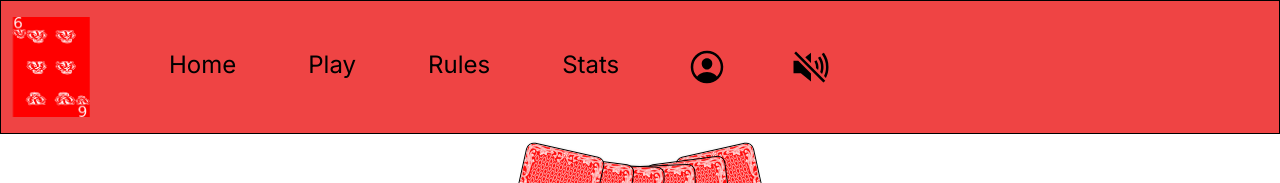
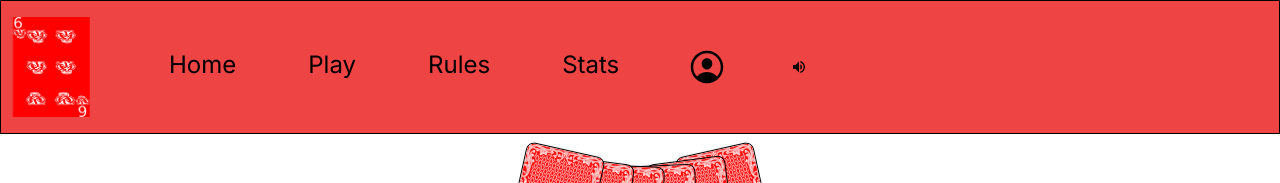
Before and after one commit to JaimeZepeda08/SixOfBadgers, a Next.js app in the folder euchreGame/frontend/: page /game in a window 1280 px wide. Both pictures are taken after a click on the element 811 px from the left and 67 px from the top of the page. Shown: the top 183 px of the page. Built offline with nearby package versions, Linux system fonts and the light colour scheme.

Commit message:
Fixed music and added comments

```diff
--- a/euchreGame/frontend/src/components/MusicPlayer.tsx
+++ b/euchreGame/frontend/src/components/MusicPlayer.tsx
@@ -4,43 +4,55 @@ import React, { useState, useEffect } from "react";
 import { IoMdVolumeHigh } from "react-icons/io";
 import { IoVolumeMuteSharp } from "react-icons/io5";
 
+/**
+ * The props expected by the MusicPlayer component.
+ */
 interface MusicPlayerProps {
   src: string;
 }
 
+/**
+ * A simple React component for playing audio.
+ */
 const MusicPlayer = ({ src }: MusicPlayerProps) => {
-  const [audio] = useState(new Audio(src));
-  const [isMuted, setIsMuted] = useState(false);
+  // State to manage whether the audio is currently playing or not
+  const [isPlaying, setIsPlaying] = useState(false);
+  // Reference to the audio element
+  const audioRef = React.createRef<HTMLAudioElement>();
 
+  // useEffect hook to handle starting and pausing audio playback
   useEffect(() => {
-    audio.loop = true;
-    audio.play();
+    const audio = audioRef.current;
+    if (audio) {
+      if (isPlaying) {
+        audio.play(); // If isPlaying is true, play the audio
+      } else {
+        audio.pause(); // If isPlaying is false, pause the audio
+      }
+    }
+  }, [isPlaying]); // Run this effect whenever isPlaying changes
 
-    return () => {
-      audio.pause();
-      audio.currentTime = 0;
-    };
-  }, [audio]);
-
-  const toggleSound = () => {
-    if (audio.volume === 0) {
-      audio.volume = 1;
-      setIsMuted(false);
-    } else {
-      audio.volume = 0;
-      setIsMuted(true);
-    }
+  // Function to toggle the playing state
+  const togglePlay = () => {
+    setIsPlaying(!isPlaying);
   };
 
   return (
-    <div
-      onClick={toggleSound}
-      className="w-full h-full cursor-pointer hover:text-white"
-    >
-      {isMuted ? (
-        <IoVolumeMuteSharp className="w-full h-full" />
+    <div className="w-full h-full cursor-pointer hover:text-white">
+      {/* Audio element with source */}
+      <audio ref={audioRef}>
+        <source src={src} />
+        This browser does not support audio.
+      </audio>
+      {/* Button to toggle play/pause */}
+      {isPlaying ? (
+        <button className="w-full h-full" onClick={togglePlay}>
+          <IoMdVolumeHigh />
+        </button>
       ) : (
-        <IoMdVolumeHigh className="w-full h-full" />
+        <button className="w-full h-full" onClick={togglePlay}>
+          <IoVolumeMuteSharp />
+        </button>
       )}
     </div>
   );
```
